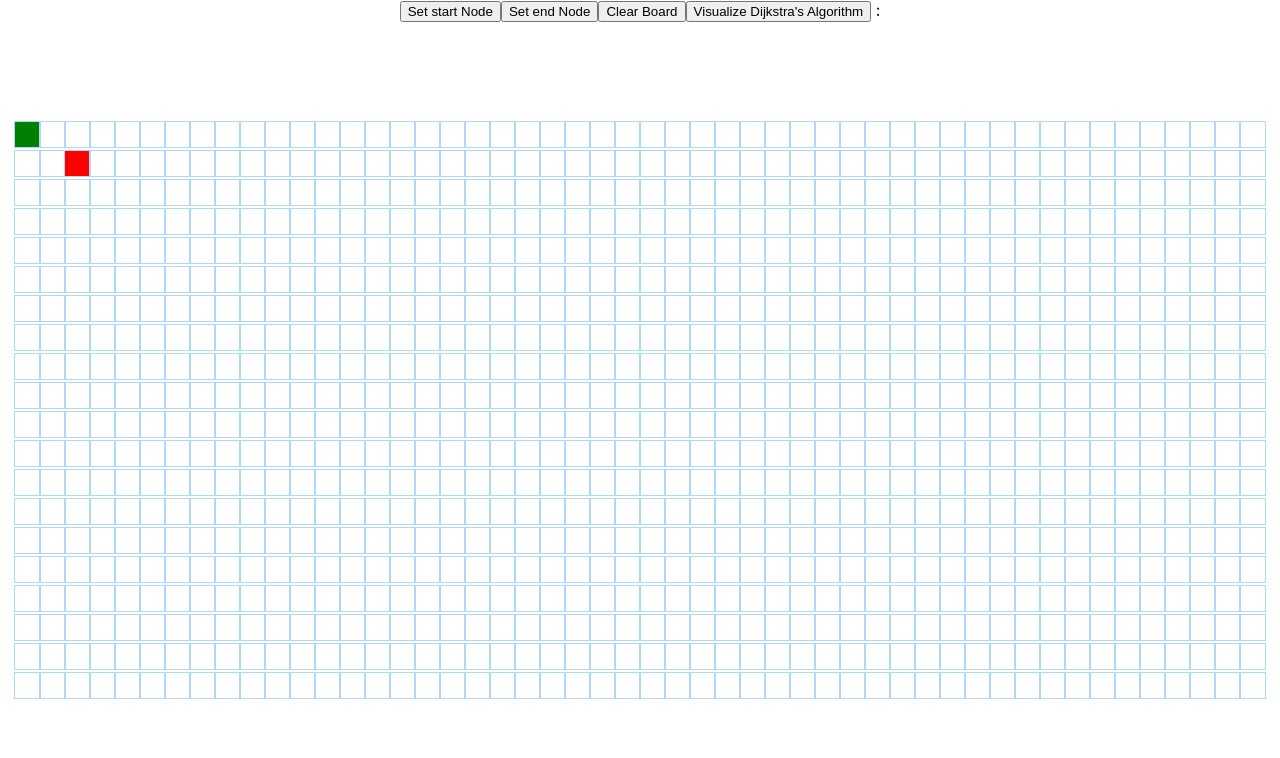
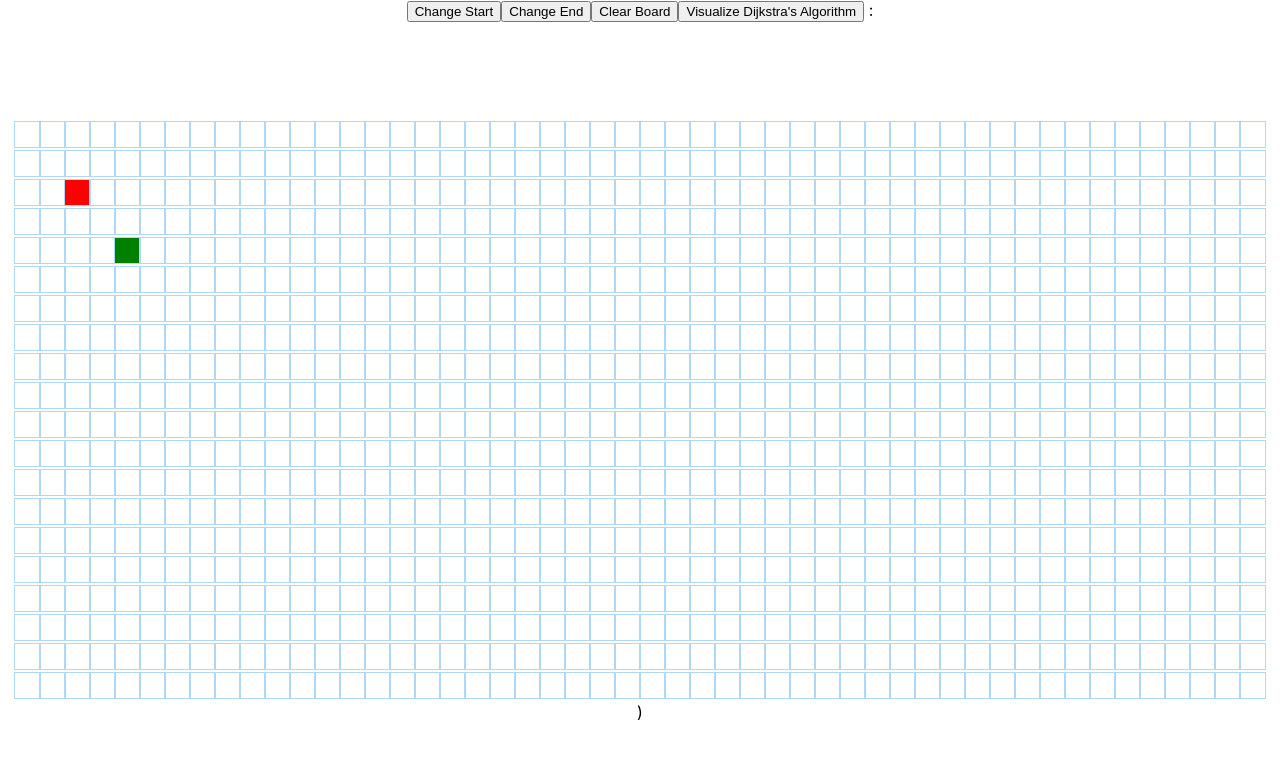
Before and after one commit to roshbhaskar/PathVisualizer, a React (Create React App) app in the folder pathvisualizer/: page / in a window 1280 px wide. Shown: the top 758 px of the page. Built offline with nearby package versions, Linux system fonts and the light colour scheme.

Commit message:
edit start n end

```diff
--- a/pathvisualizer/package.json
+++ b/pathvisualizer/package.json
@@ -7,6 +7,7 @@
     "@testing-library/react": "^11.2.5",
     "@testing-library/user-event": "^12.8.3",
     "react": "^17.0.2",
+    "react-beautiful-dnd": "^13.1.0",
     "react-dom": "^17.0.2",
     "react-scripts": "4.0.3",
     "web-vitals": "^1.1.1"
--- a/pathvisualizer/src/Pathfinder/node/node.js
+++ b/pathvisualizer/src/Pathfinder/node/node.js
@@ -14,6 +14,11 @@ export default class Node extends Component {
       onMouseUp,
       row,
       lock,
+      shiftStartNode,
+      row_start,
+      changing_start,
+      changing_finish,
+      shiftEndNode,
     } = this.props;
     const extraClassName = isFinish
       ? 'node-finish'
@@ -32,13 +37,30 @@ export default class Node extends Component {
         //onMouseEnter={() => onMouseEnter(row, col)}
         //onMouseUp={() => onMouseUp()
         ></div>
+        : changing_start ?
+        <div
+        id={`node-${row}-${col}`}
+        className={`node ${extraClassName}`}
+
+        onClick={()=> shiftStartNode(row,col)}
+        ></div>
+        : changing_finish ?
+        <div
+        id={`node-${row}-${col}`}
+        className={`node ${extraClassName}`}
+        onClick={()=> shiftEndNode(row,col)}
+        ></div>
         :
         <div
         id={`node-${row}-${col}`}
         className={`node ${extraClassName}`}
         onMouseDown={() => onMouseDown(row, col)}
         onMouseEnter={() => onMouseEnter(row, col)}
-        onMouseUp={() => onMouseUp()}></div>
+        onMouseUp={() => onMouseUp()}
+        onClick={()=> shiftEndNode(row,col)}
+        ></div>
+
+
       }
         </>
     );
--- a/pathvisualizer/src/Pathfinder/pathfinder.js
+++ b/pathvisualizer/src/Pathfinder/pathfinder.js
@@ -2,6 +2,7 @@ import React, {Component} from 'react';
 import Node from './node/node.js';
 import {dijkstra, getNodesInShortestPathOrder} from '../Algos/dijkstra.js';
 
+//import {DragDropContext,Droppable,Draggable} from 'react-beautiful-dnd';
 import './pathfinder.css';
 
 
@@ -11,15 +12,15 @@ import './pathfinder.css';
 //LOCK BOARD -done
 //START FINISH CANT BE WALLED -done
 
-// MOVING START AND END POINTS
+// MOVING START AND END POINTS - done
 //NAV BAR
 //MORE ALGOS
 //CSS :d
 
-const START_NODE_ROW = 0;
-const START_NODE_COL = 0;
-const FINISH_NODE_ROW = 1;
-const FINISH_NODE_COL = 2;
+const START_NODE_ROW = 14;
+const START_NODE_COL = 14;
+const FINISH_NODE_ROW = 6;
+const FINISH_NODE_COL = 6;
 
 export default class PathfindingVisualizer extends Component {
   constructor() {
@@ -28,10 +29,12 @@ export default class PathfindingVisualizer extends Component {
       grid: [], // the whole box
       mouseIsPressed: false,
       endPoints:false,
-      row_start:null,
-      col_start:null,
-      row_finish: null,
-      col_finish: null,
+      row_start:4,
+      col_start:2,
+      row_finish: 4,
+      col_finish: 2,
+      changing_start : false,
+      changing_finish : false,
       lock: false, // to lock the board while visualizing
       visited_arr: [], // all the nodes traversed by the algo
       shortest_path:[], //shortest path from start to end
@@ -41,7 +44,7 @@ export default class PathfindingVisualizer extends Component {
   }
 
   componentDidMount() {
-    const grid = this.getInitialGrid();
+    const grid = this.getGrid();
     this.setState({grid});
 
   }
@@ -53,6 +56,7 @@ export default class PathfindingVisualizer extends Component {
     if(newGrid){
     const maze = [...this.state.maze,newGrid[1]]
     this.setState({grid: newGrid[0], mouseIsPressed: true , maze:maze});}
+
   }
 
 
@@ -67,6 +71,7 @@ export default class PathfindingVisualizer extends Component {
 
   handleMouseUp() {
     this.setState({mouseIsPressed: false});
+
   }
 
 
@@ -105,12 +110,13 @@ export default class PathfindingVisualizer extends Component {
     this.setState({lock:true});//locking the start and end while visualizing
     const {grid} = this.state;
     //console.log("from viz",grid);
-    //const startNode = grid[this.state.row_start][this.state.col_start];
-    //const finishNode =  grid[this.state.row_finish][this.state.col_finish];
-    const startNode = grid[START_NODE_ROW][START_NODE_COL];
-    const finishNode =  grid[ FINISH_NODE_ROW][ FINISH_NODE_COL];
+    const startNode = grid[this.state.row_start][this.state.row_finish];
+    const finishNode =  grid[this.state.col_start][this.state.col_finish];
+    //const startNode = grid[START_NODE_ROW][START_NODE_COL];
+    //const finishNode =  grid[ FINISH_NODE_ROW][ FINISH_NODE_COL];
+    console.log("VISITED",startNode,finishNode);
     const visitedNodesInOrder = dijkstra(grid, startNode, finishNode);
-    //console.log("VISITED",visitedNodesInOrder);
+    console.log("VISITED",visitedNodesInOrder);
     const nodesInShortestPathOrder = getNodesInShortestPathOrder(finishNode);
     //console.log("SHORTEST",nodesInShortestPathOrder);
     if(finishNode.col===nodesInShortestPathOrder[0].col && finishNode.row===nodesInShortestPathOrder[0].row)
@@ -142,7 +148,7 @@ export default class PathfindingVisualizer extends Component {
     for (let row = 0; row < 20; row++) {
       const currentRow = [];
       for (let col = 0; col < 50; col++) {
-        currentRow.push(this.createNode(col, row));
+        currentRow.push(this.getNode(col, row));
       }
       grid.push(currentRow);
     }
@@ -151,12 +157,44 @@ export default class PathfindingVisualizer extends Component {
 
 
   //CREATE A NEW GRID/NODE
+  /*
   createNode  (col, row)  {
     return {
       col,
       row,
       isStart: row === START_NODE_ROW && col === START_NODE_COL,
       isFinish: row === FINISH_NODE_ROW && col === FINISH_NODE_COL,
+      //isStart: row === this.state.row_start && col === this.state.col_start,
+      //isFinish: row === this.state.row_finish && col === this.state.col_finish,
+      distance: Infinity,
+      isVisited: false,
+      isWall: false,
+      previousNode: null,
+    };
+  };
+*/
+  getGrid  ()  {
+    const grid = [];
+    for (let row = 0; row < 20; row++) {
+      const currentRow = [];
+      for (let col = 0; col < 50; col++) {
+        currentRow.push(this.getNode(col, row));
+      }
+      grid.push(currentRow);
+    }
+    return grid;
+  };
+
+
+  //CREATE A NEW GRID/NODE
+  getNode  (col, row)  {
+    return {
+      col,
+      row,
+      //isStart: row === START_NODE_ROW && col === START_NODE_COL,
+      //isFinish: row === FINISH_NODE_ROW && col === FINISH_NODE_COL,
+      isStart: row === this.state.row_start && col === this.state.row_finish,
+      isFinish: row === this.state.col_start && col === this.state.col_finish,
       distance: Infinity,
       isVisited: false,
       isWall: false,
@@ -181,18 +219,65 @@ export default class PathfindingVisualizer extends Component {
   };
 
 
-  //REMOVEING ALL THE WALLS FOOEVVAA
-  /*removeWalls  (grid, row, col)  {
-    const newGrid = grid.slice();
-    const node = newGrid[row][col];
-    const newNode = {
-      ...node,
-      isWall: false,
-    };
-    newGrid[row][col] = newNode;
 
-    return newGrid;
-  };*/
+  shiftStartNode(row,col){
+
+    if(this.state.changing_start){
+      const newGrid = this.state.grid.slice();
+      const old_node = newGrid[this.state.row_start][this.state.row_finish];
+      const temp = {
+        ...old_node,
+        isStart:false
+      }
+      document.getElementById(`node-${this.state.row_start}-${this.state.row_finish}`).className =
+      'node ';
+
+      document.getElementById(`node-${row}-${col}`).className =
+      'node node-start';
+      //const newGrid = this.state.grid.slice();
+      const node = newGrid[row][col];
+      const newNode = {
+        ...node,
+        isStart: true,
+      };
+      newGrid[row][col] = newNode;
+      newGrid[this.state.row_start][this.state.row_finish]=temp;
+      this.setState({
+        grid: newGrid,
+        row_start:row,
+        row_finish:col
+      })
+    }
+  }
+
+  shiftEndNode(row,col){
+    if(this.state.changing_finish){
+      const newGrid = this.state.grid.slice();
+      const old_node = newGrid[this.state.col_start][this.state.col_finish];
+      const temp = {
+        ...old_node,
+        isFinish:false
+      }
+      document.getElementById(`node-${this.state.col_start}-${this.state.col_finish}`).className =
+      'node ';
+
+      document.getElementById(`node-${row}-${col}`).className =
+      'node node-finish';
+      //const newGrid = this.state.grid.slice();
+      const node = newGrid[row][col];
+      const newNode = {
+        ...node,
+        isFinish: true,
+      };
+      newGrid[row][col] = newNode;
+      newGrid[this.state.col_start][this.state.col_finish]=temp;
+      this.setState({
+        grid: newGrid,
+        col_start:row,
+        col_finish:col
+      })
+    }
+  }
 
 
 
@@ -202,7 +287,7 @@ export default class PathfindingVisualizer extends Component {
     this.setState({lock:false}); //unlock the board now for new paths
     const {visited_arr,maze,grid}=this.state;
 
-    const grid_ = this.getInitialGrid(); //get a new box
+    const grid_ = this.getGrid(); //get a new box
     this.setState({grid:grid_});
 
     for (let i = 0; i <= visited_arr.length; i++) { // get rid of the animations
@@ -216,12 +301,15 @@ export default class PathfindingVisualizer extends Component {
         const node = visited_arr[i];
         //console.log("prob")
         console.log(node);
-        if(node.row===0 && node.col ===0){
+        /*if(node.row===0 && node.col ===0){
         document.getElementById(`node-${0}-${0}`).className =
           'node node-start';}
         else if(node.row===1 && node.col===2){
           document.getElementById(`node-${1}-${2}`).className =
           'node node-finish';}
+        */
+        if(node.isFinish || node.isStart)
+        { console.log("SAVE");}
         else{
           document.getElementById(`node-${node.row}-${node.col}`).className =
           'node ';}
@@ -234,10 +322,14 @@ export default class PathfindingVisualizer extends Component {
 
 
   setStartNode(){
-
+    this.setState({
+      changing_start:!this.state.changing_start
+    })
   }
   setEndNode(){
-
+    this.setState({
+      changing_finish:!this.state.changing_finish
+    })
   }
 
 
@@ -249,10 +341,11 @@ export default class PathfindingVisualizer extends Component {
       <>
 
         <button onClick={() => this.setStartNode()}>
-          Set start Node
+          {this.state.changing_start ? "Save" : "Change Start" }
         </button>
+
         <button onClick={() => this.setEndNode()}>
-          Set end Node
+         {this.state.changing_finish ? "Save" :" Change End"}
         </button>
         <button onClick={() => this.clearBoard()}>
           Clear Board
@@ -262,7 +355,7 @@ export default class PathfindingVisualizer extends Component {
                 Visualize Dijkstra's Algorithm
                 </button> : <div></div>
 
-        <div className="grid">
+        <div className="grid" >
           {grid.map((row, rowIdx) => {
             return (
               <div key={rowIdx}>
@@ -270,8 +363,13 @@ export default class PathfindingVisualizer extends Component {
                   const {row, col, isFinish, isStart, isWall} = node;
                   const {col_start,col_finish,row_start,row_finish} = this.state;
                   return (
-                    <div className="BOX">
+
+                    <div className="BOX" >
+
                       <Node
+                      //{//...provided.draggableProps}
+                     // ref={provided.innerRef}
+                      //{...provided.dragHandleProps}
                       key={nodeIdx}
                       col={col}
                       isFinish={isFinish}
@@ -280,13 +378,21 @@ export default class PathfindingVisualizer extends Component {
                       mouseIsPressed={mouseIsPressed}
                       onMouseDown={(row, col) => this.handleMouseDown(row, col)}
                       onMouseEnter={(row, col) =>
-                        this.handleMouseEnter(row, col)
+                        this.handleMouseEnter(row, col)}
 
-                      }
+                      shiftStartNode ={(row,col) => this.shiftStartNode(row,col)}
+                      shiftEndNode ={(row,col) => this.shiftEndNode(row,col)}
+
                       onMouseUp={() => this.handleMouseUp()}
                       row={row}
-                      lock={this.state.lock}></Node>
+                      lock={this.state.lock}
+                      changing_start={this.state.changing_start}
+                      changing_finish={this.state.changing_finish}
+
+                      ></Node>
+
                     </div>
+
 
                   );
                 })}
@@ -294,6 +400,8 @@ export default class PathfindingVisualizer extends Component {
             );
           })}
         </div>
+         )
+
       </>
     );
   }
```
Also changed, not shown: 1 other file (tests, documents, lock files or other folders).
